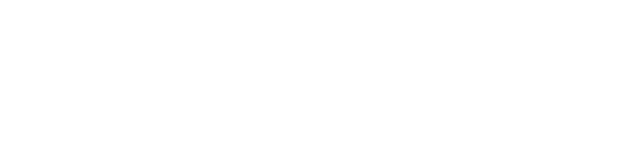
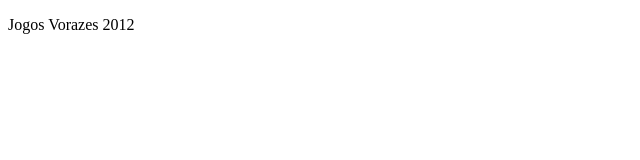
Before and after one commit to daniale5/Atividade-de-Js, a plain HTML site: page AtivJs com Objeto/index.html in a window 1280 px wide. Shown: the whole page, without its empty margins (0-640 px from the left). Drawn offline with Linux system fonts and the light colour scheme.

Commit message:
Update index.html

```diff
--- a/AtivJs com Objeto/index.html
+++ b/AtivJs com Objeto/index.html
@@ -5,6 +5,19 @@
     <title> Problema com objeto </title>
 </head>
 <body>
+    <p id="fil"></p>
+
+    <script>
+    const filme = {
+    titulo: "Jogos Vorazes",
+    anoLan: 2012,
+    dados: function() {
+        return this.titulo + " " + this.anoLan;
+    }
+    };
+
+    document.getElementById("fil").innerHTML = filme.dados();
+    </script>
 	<script src="objeto.js"></script>
 </body>
 </html>
```
